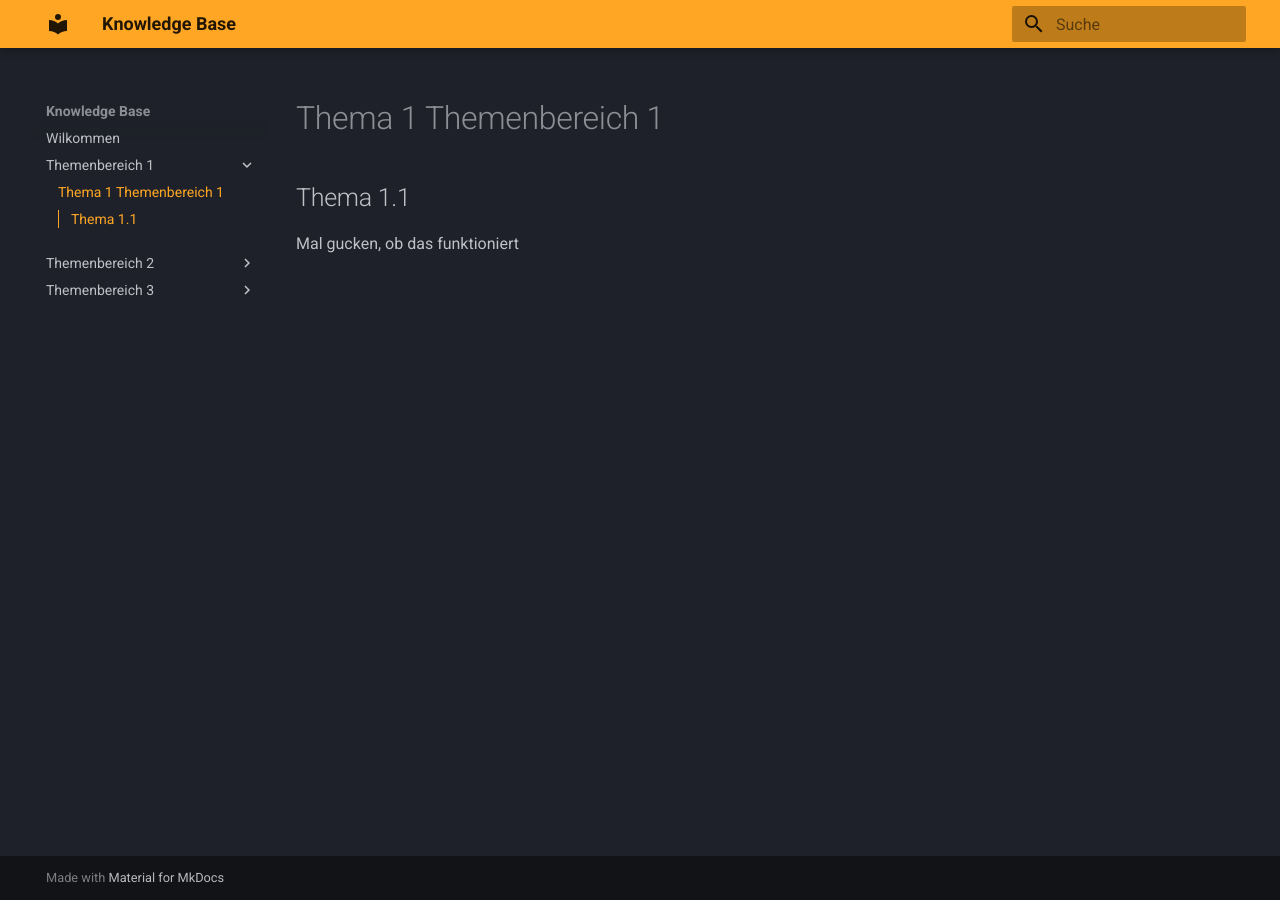
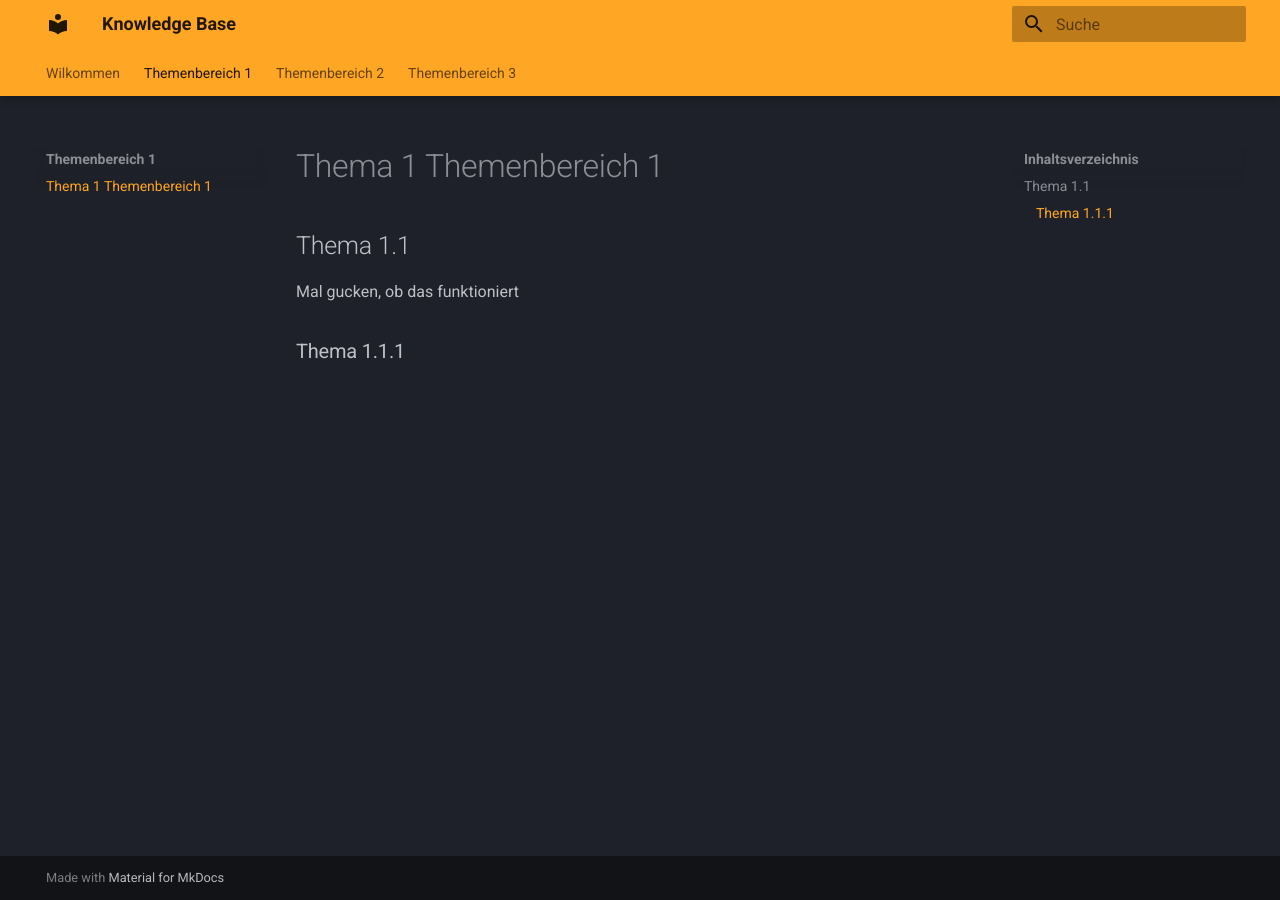
Before and after one commit to mavzlais/knowledge-base, an MkDocs documentation site: the page built from docs/Themenbereich 1/index3.md, in a window 1280 px wide. Built offline with MkDocs 1.6.1 and Material for MkDocs 9.7.7, drawn with Linux system fonts in a browser that asks for light colours.

Commit message:
03.04.2025 14:02:35, Laptop: Editing site navigation

```diff
--- a/docs/Themenbereich 1/index3.md
+++ b/docs/Themenbereich 1/index3.md
@@ -2,3 +2,5 @@
 
 ## Thema 1.1
 Mal gucken, ob das funktioniert
+
+### Thema 1.1.1
--- a/mkdocs.yml
+++ b/mkdocs.yml
@@ -3,9 +3,15 @@ theme:
   name: material
   language: de
   features:
-    - toc.integrate
+    #- toc.integrate
+    - search.suggest
     - content.tabs.link
     - search.highlight
+    - navigation.tabs
+    - navigation.tabs.sticky
+    - navigation.expand
+    - navigation.tracking
+    #- navigation.sections
   palette:
     - scheme: slate
       primary: orange
```
